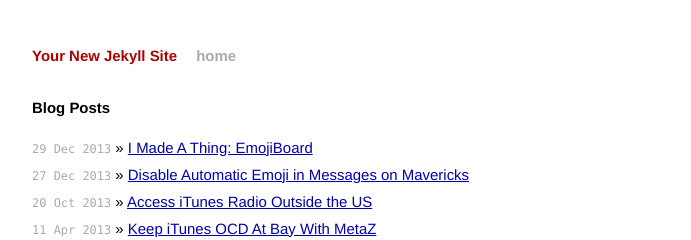
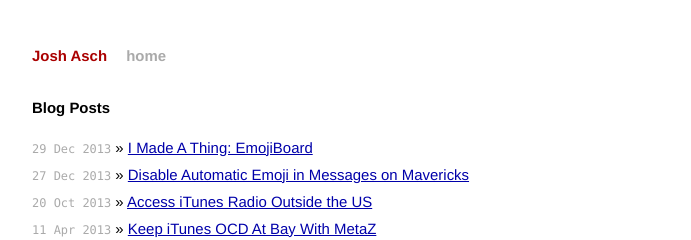
Before and after one commit to jobbogamer/jobbogamer.github.io, a Jekyll site: the page built from index.html, in a window 1280 px wide. Shown: the top 240 px of the page, without its empty margins (294-985 px from the left). Built offline with Jekyll 4.4.1, drawn with Linux system fonts in a browser that asks for light colours; Markdown is read by kramdown in place of the engine named in the settings.

Commit message:
Change the site name

```diff
--- a/_config.yml
+++ b/_config.yml
@@ -1,4 +1,4 @@
-name: Your New Jekyll Site
+name: Josh Asch
 pygments: true
 markdown: rdiscount
 rdiscount:
```
